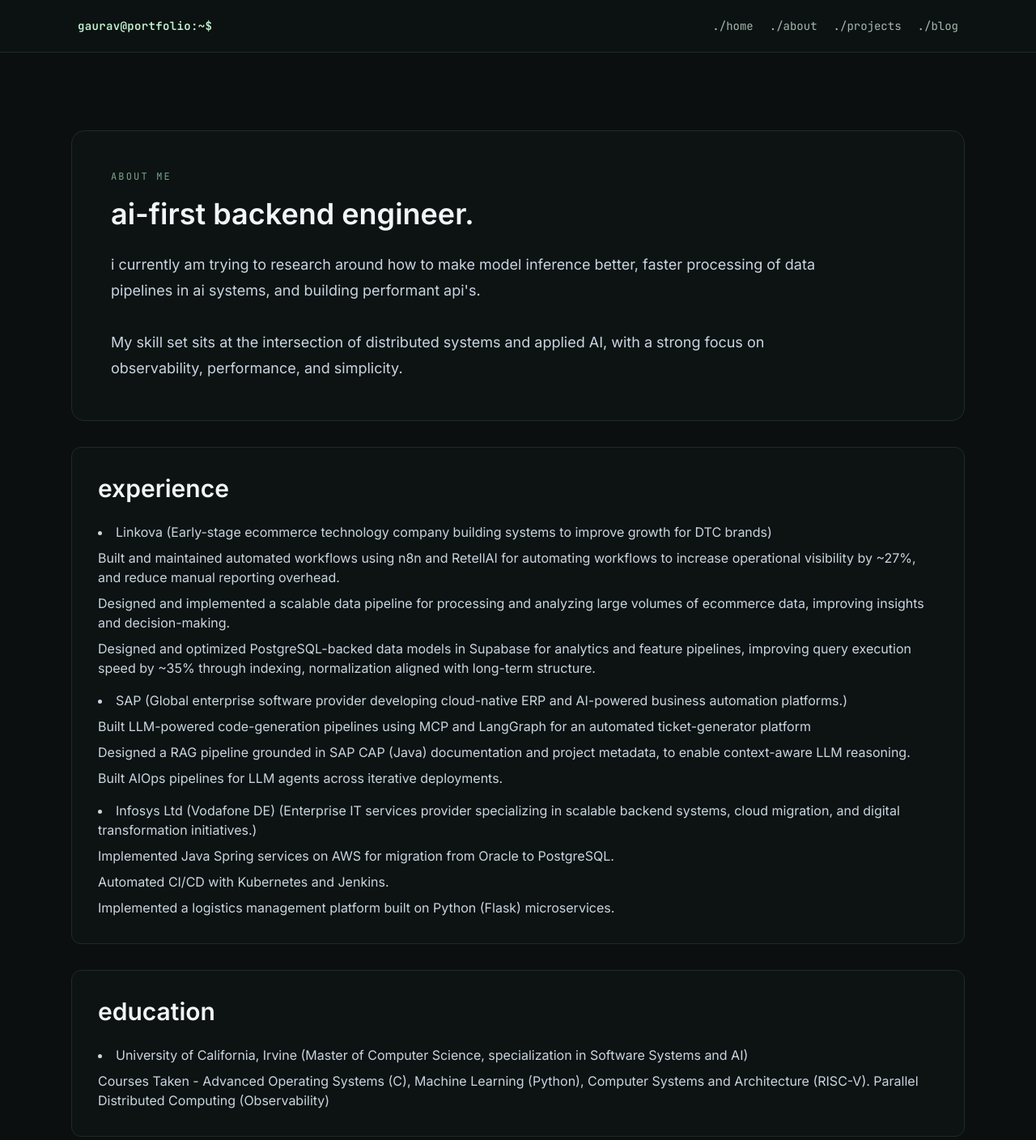
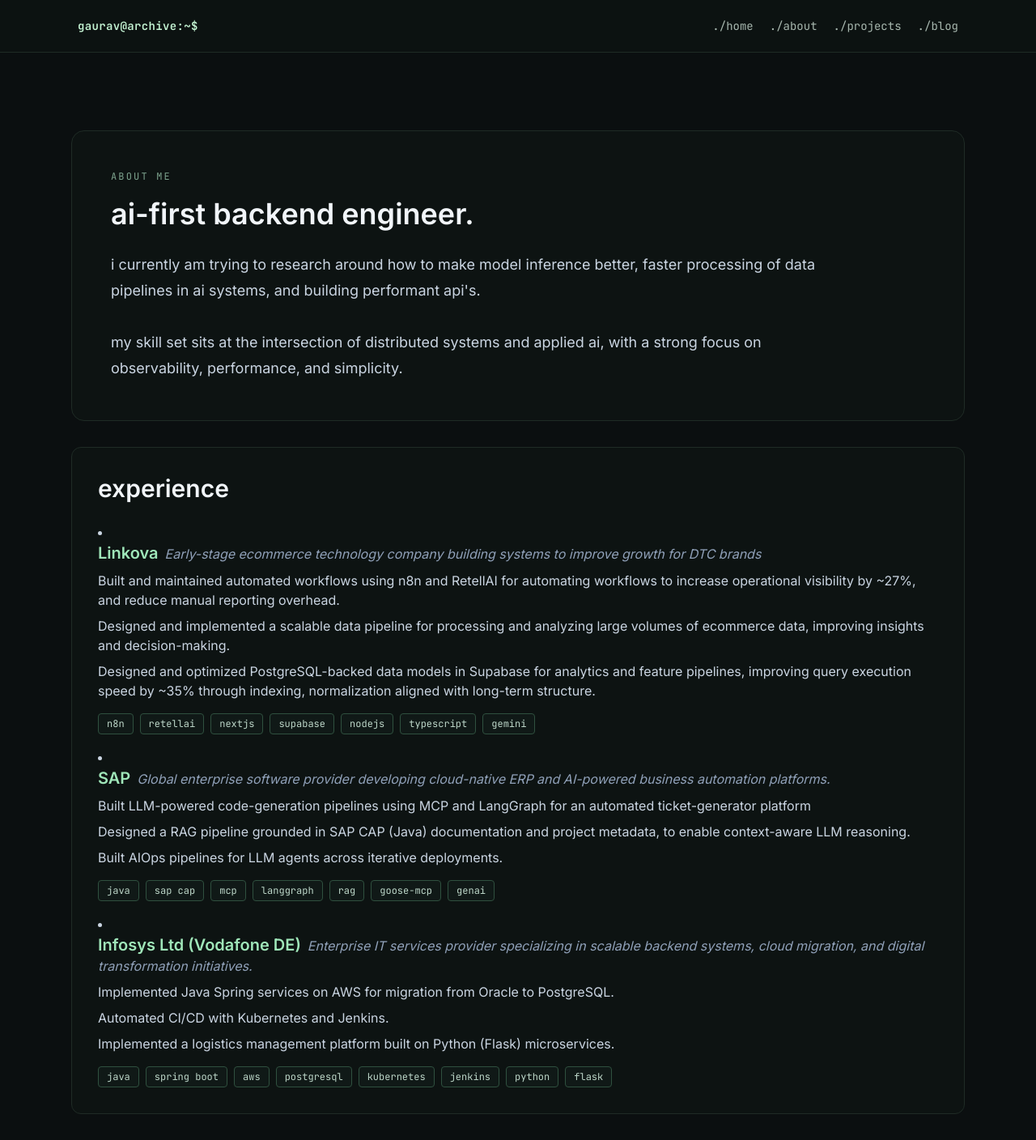
Before and after one commit to gaurav219/gaurav.cherwal, a Next.js app: page /about in a window 1280 px wide. Shown: the top 1408 px of the page at 81% size. Built offline with nearby package versions, Linux system fonts and the light colour scheme.

Commit message:
Updated About Page - added individual stacks for experience - added coursework in uni - corrected spacings

```diff
--- a/app/about/page.tsx
+++ b/app/about/page.tsx
@@ -8,7 +8,7 @@
         </h3>
         <p className="mt-6 max-w-4xl text-lg leading-8 text-slate-300">
           i currently am trying to research around how to make model inference better, faster processing of data pipelines in ai systems, and building performant api&apos;s.
-          <br></br><br></br>My skill set sits at the intersection of distributed systems and applied AI, with a strong focus on
+          <br></br><br></br>my skill set sits at the intersection of distributed systems and applied ai, with a strong focus on
           observability, performance, and simplicity.
         </p>
       </section>
@@ -17,40 +17,92 @@
       <section className="mt-8 rounded-xl border border-[#1f2b25] bg-[#0d1312] p-6 md:p-8">
         <h2 className="text-3xl font-semibold">experience</h2>
         <li className="mt-6 text-slate-300">
-          Linkova (Early-stage ecommerce technology company building systems to improve growth for DTC brands)
+          <p>
+              <span className="font-semibold text-[#9fe6b9] text-lg md:text-xl">Linkova</span>
+            <span className="ml-2 italic text-slate-400">Early-stage ecommerce technology company building systems to improve growth for DTC brands</span>
+          </p>
           <ul className="mt-2 space-y-2">
             <li>Built and maintained automated workflows using n8n and RetellAI for automating workflows to increase operational
 visibility by ~27%, and reduce manual reporting overhead.</li>
             <li>Designed and implemented a scalable data pipeline for processing and analyzing large volumes of ecommerce data, improving insights and decision-making.</li>
-             <li>Designed and optimized PostgreSQL-backed data models in Supabase for analytics and feature pipelines, improving
+            <li>Designed and optimized PostgreSQL-backed data models in Supabase for analytics and feature pipelines, improving
 query execution speed by ~35% through indexing, normalization aligned with long-term structure.</li>
           </ul>
+          <div className="mt-4 flex flex-wrap gap-2">
+            {[
+              "n8n",
+              "retellai",
+              "nextjs",
+              "supabase",
+              "nodejs",
+              "typescript",
+              "gemini"
+            ].map((item) => (
+              <span
+                key={item}
+                className="rounded border border-[#2f503f] bg-[#101917] px-2.5 py-1 font-mono text-xs text-[#bdd7c9]"
+              >
+                {item}
+              </span>
+            ))}
+          </div>
         </li>
         <li className="mt-4 text-slate-300">
-          SAP (Global enterprise software provider developing cloud-native ERP and AI-powered business automation platforms.)
+          <p>
+              <span className="font-semibold text-[#9fe6b9] text-lg md:text-xl">SAP</span>
+            <span className="ml-2 italic text-slate-400">Global enterprise software provider developing cloud-native ERP and AI-powered business automation platforms.</span>
+          </p>
           <ul className="mt-2 space-y-2">
             <li>Built LLM-powered code-generation pipelines using MCP and LangGraph for an automated ticket-generator platform</li>
             <li>Designed a RAG pipeline grounded in SAP CAP (Java) documentation and project metadata, to enable context-aware
 LLM reasoning.</li>
             <li>Built AIOps pipelines for LLM agents across iterative deployments.</li>
           </ul>
+          <div className="mt-4 flex flex-wrap gap-2">
+            {["java", "sap cap", "mcp", "langgraph", "rag", "goose-mcp", "genai"].map((item) => (
+              <span
+                key={item}
+                className="rounded border border-[#2f503f] bg-[#101917] px-2.5 py-1 font-mono text-xs text-[#bdd7c9]"
+              >
+                {item}
+              </span>
+            ))}
+          </div>
         </li>
         <li className="mt-4 text-slate-300">
-          Infosys Ltd (Vodafone DE) (Enterprise IT services provider specializing in scalable backend systems, cloud migration, and digital transformation initiatives.)
+          <p>
+              <span className="font-semibold text-[#9fe6b9] text-lg md:text-xl">Infosys Ltd (Vodafone DE)</span>
+            <span className="ml-2 italic text-slate-400">Enterprise IT services provider specializing in scalable backend systems, cloud migration, and digital transformation initiatives.</span>
+          </p>
           <ul className="mt-2 space-y-2">
             <li>Implemented Java Spring services on AWS for migration from Oracle to PostgreSQL.</li>
             <li>Automated CI/CD with Kubernetes and Jenkins.</li>
             <li>Implemented a logistics management platform built on Python (Flask) microservices.</li>
           </ul>
+          <div className="mt-4 flex flex-wrap gap-2">
+            {["java", "spring boot", "aws", "postgresql", "kubernetes", "jenkins", "python", "flask"].map((item) => (
+              <span
+                key={item}
+                className="rounded border border-[#2f503f] bg-[#101917] px-2.5 py-1 font-mono text-xs text-[#bdd7c9]"
+              >
+                {item}
+              </span>
+            ))}
+          </div>
         </li>
       </section>
 
       <section className="mt-8 rounded-xl border border-[#1f2b25] bg-[#0d1312] p-6 md:p-8">
         <h2 className="text-3xl font-semibold">education</h2>
         <li className="mt-6 text-slate-300">
-          University of California, Irvine (Master of Computer Science, specialization in Software Systems and AI)
+          <span className="font-semibold text-[#9fe6b9] text-lg md:text-xl">University of California, Irvine</span> <span className="italic text-slate-400">(Master of Computer Science, specialization in Software Systems and AI)</span>
+            <br></br>
+          <span className="italic text-slate-400">(2024 - 2025)</span>
           <ul className="mt-2 space-y-2">
-            <li>Courses Taken - Advanced Operating Systems (C), Machine Learning (Python), Computer Systems and Architecture (RISC-V). Parallel Distributed Computing (Observability)</li>
+            <li>advanced operating systems (c)</li>
+            <li>machine learning (python)</li>
+            <li>computer systems and architecture (risc-v)</li>
+            <li>parallel distributed computing (observability)</li>
           </ul>
         </li>
       </section>
--- a/app/layout.tsx
+++ b/app/layout.tsx
@@ -21,7 +21,7 @@
 
 export const metadata: Metadata = {
   title: "gaurav cherwal - ai'ops/linux/backend",
-  description: "Portfolio of an AI/backend engineer focused on reliable production systems.",
+  description: "archive of an ai/backend engineer focused on reliable production systems.",
 };
 
 const navItems = [
@@ -43,7 +43,7 @@
           <header className="sticky top-0 z-50 border-b border-[#1f2b25] bg-[#0d1312]/95 backdrop-blur">
             <div className="mx-auto flex h-16 max-w-6xl items-center justify-between px-6 md:px-8">
               <Link href="/" className="font-mono text-sm font-semibold tracking-wide text-[#c6f6d5]">
-                gaurav@portfolio:~$
+                gaurav@archive:~$
               </Link>
               <nav className="flex items-center gap-5 font-mono text-sm text-[#a8b8af]">
                 {navItems.map((item) => (
--- a/app/page.tsx
+++ b/app/page.tsx
@@ -42,7 +42,7 @@
     <main className="min-h-screen bg-[#0b0f10] text-[#d7e3db]">
       <section className="mx-auto max-w-5xl px-6 py-14 md:py-20">
         <div className="rounded-xl border border-[#1f2b25] bg-[#0d1312] p-5 shadow-[0_0_0_1px_rgba(70,119,90,0.15)]">
-          <p className="font-mono text-xs text-[#7ea58f]">gaurav@portfolio:~$ whoami</p>
+          <p className="font-mono text-xs text-[#7ea58f]">gaurav@archive:~$ whoami</p>
           <h1 className="mt-3 font-mono text-3xl font-semibold text-[#c6f6d5] md:text-5xl">hi! I&apos;m gaurav cherwal</h1>
           <p className="mt-4 max-w-3xl text-base text-[#a8b8af] md:text-lg">
             agentic ai ops - building production ai systems while focussing on distributed systems.
@@ -72,7 +72,7 @@
 
         <div className="mt-8 grid gap-6 md:grid-cols-2">
           <section className="rounded-xl border border-[#1f2b25] bg-[#0d1312] p-5">
-            <p className="font-mono text-xs text-[#7ea58f]">gaurav@portfolio:~$ ls projects/</p>
+            <p className="font-mono text-xs text-[#7ea58f]">gaurav@archive:~$ ls projects/</p>
             <div className="mt-4 flex flex-wrap gap-2">
             <ul className="mt-4 space-y-4">
               {projects.map((project) => (
@@ -97,7 +97,7 @@
           </section>
 
           <section className="rounded-xl border border-[#1f2b25] bg-[#0d1312] p-5">
-            <p className="font-mono text-xs text-[#7ea58f]">gaurav@portfolio:~$ cat stack.txt</p>
+            <p className="font-mono text-xs text-[#7ea58f]">gaurav@archive:~$ cat stack.txt</p>
             <div className="mt-4 flex flex-wrap gap-2">
               {stack.map((item) => (
                 <span
@@ -109,7 +109,7 @@
               ))}
             </div>
 
-            <p className="mt-6 font-mono text-xs text-[#7ea58f]">gaurav@portfolio:~$ status</p>
+            <p className="mt-6 font-mono text-xs text-[#7ea58f]">gaurav@archive:~$ status</p>
             <p className="mt-2 text-sm text-[#a8b8af]">
               curious on securing ai systems with strict kernel level sandboxing architecture.
             </p>
```
